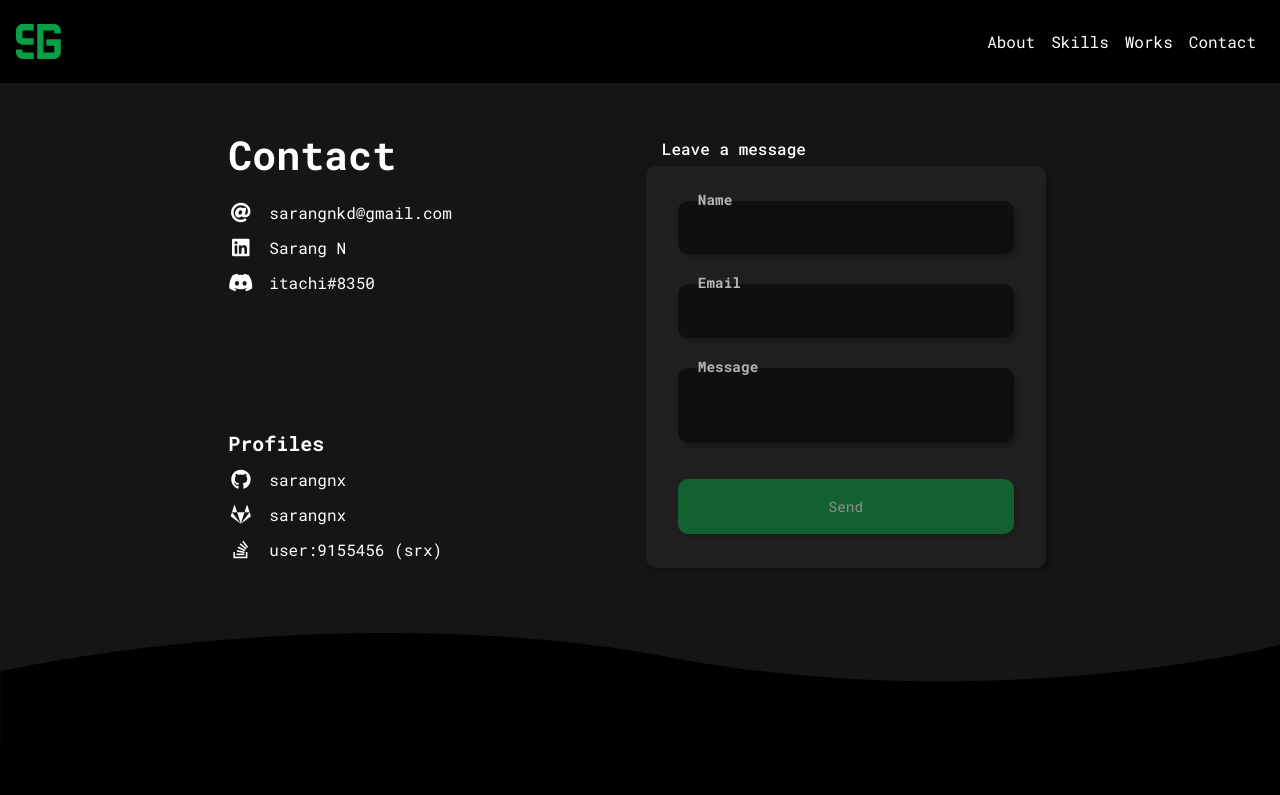
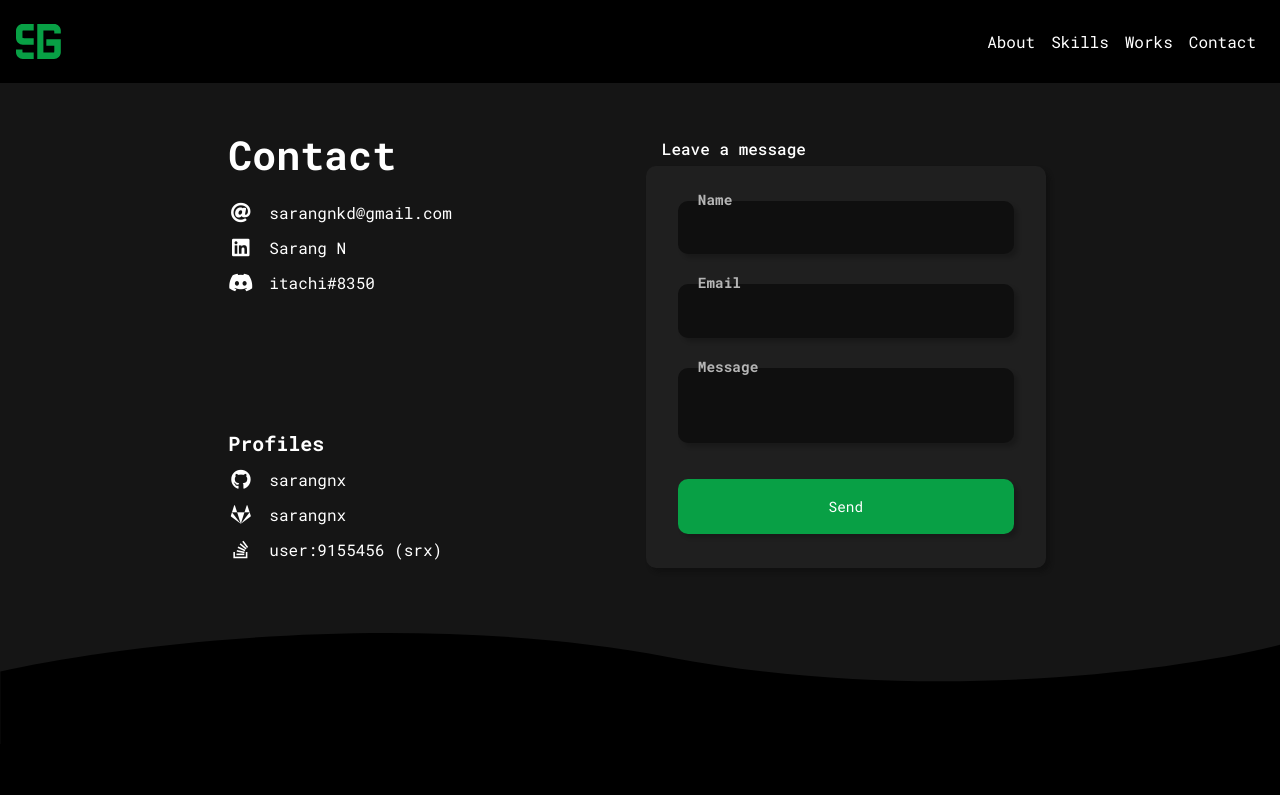
Before and after one commit to sarangnx/sarangnx.github.io, a Vue app: page /contact in a window 1280 px wide. Shown: the top 795 px of the page. Built offline with nearby package versions, Linux system fonts and the light colour scheme.

Commit message:
Added loader in button

```diff
--- a/src/views/Contact.vue
+++ b/src/views/Contact.vue
@@ -60,7 +60,15 @@
                             <span class="input-error" v-if="errors && errors.message">{{ errors.message }}</span>
                         </div>
                         <div class="form--group">
-                            <button class="send" @click="submitForm" disabled>Send</button>
+                            <button class="send" @click="submitForm" :disabled="loading">
+                                <template v-if="loading">
+                                    Sending
+                                    <fa-icon icon="spinner" type="fas" size="lg" class="fa-spin" />
+                                </template>
+                                <template v-else>
+                                    Send
+                                </template>
+                            </button>
                         </div>
                     </div>
                 </div>
@@ -92,6 +100,7 @@ export default {
         const email = ref('');
         const message = ref('');
         const errors = ref({});
+        const loading = ref(false);
 
         // Watchers to reset validation on user input
         watch([name, email, message], () => {
@@ -118,6 +127,8 @@ export default {
             }
             // END Validation
 
+            loading.value = true;
+
             // send POST Request to GCP Function
             const response = await fetch('https://asia-south1-srngdev.cloudfunctions.net/submitform', {
                 method: 'POST',
@@ -136,9 +147,10 @@ export default {
             name.value = '';
             email.value = '';
             message.value = '';
+            loading.value = false;
         }
 
-        return { name, email, message, errors, submitForm, copyToClipboard };
+        return { name, email, message, errors, submitForm, loading, copyToClipboard };
     }
 };
 </script>
@@ -227,7 +239,7 @@ export default {
         &:disabled:active {
             font-size: 0.9rem;
             box-shadow: 4px 4px 4px rgba(0, 0, 0, 0.2) !important;
-            opacity: 0.5;
+            opacity: 0.7;
         }
     }
     .input-error {
```
